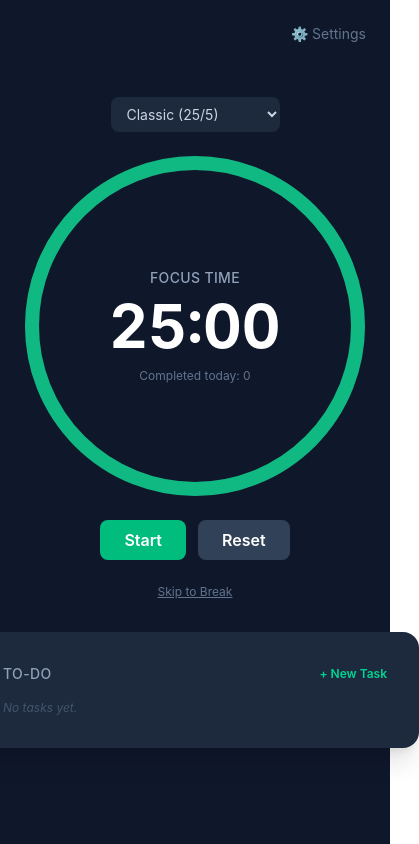
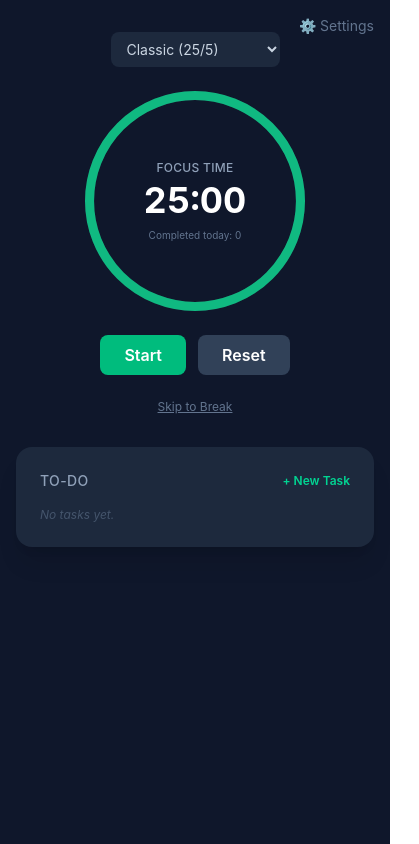
Before and after one commit to JFinne/PomodoroApp, a React (Vite) app: page / in a window 390 px wide. Shown: the whole page, 419 px wide, since content can reach past the window. Built offline with nearby package versions, Linux system fonts and the light colour scheme.

Commit message:
Updated responsive design, as well as shifted the Timer up further on the screen. Updated circular progress bar logic.

```diff
--- a/src/components/Layout/Dashboard.tsx
+++ b/src/components/Layout/Dashboard.tsx
@@ -3,6 +3,12 @@ import useLocalStorage from '../../hooks/useLocalStorage';
 import Timer from '../Timer/Timer';
 import TodoList from '../TodoList/TodoList';
 
+/**
+ * AddonMenu is gone from here — toggling now happens in
+ * Settings via AddonSettings.tsx. Dashboard's job is now just
+ * to READ openPanels (not manage the toggle UI) and render
+ * whatever's currently turned on.
+ */
 function Dashboard() {
   const [openPanels] = useLocalStorage<Record<string, boolean>>(
     'openPanels',
@@ -10,11 +16,17 @@ function Dashboard() {
   );
 
   return (
-    <div className="min-h-screen bg-slate-900 flex flex-col items-center justify-center gap-8 p-6 relative">
+    // Changed from vertically-centered (justify-center) to
+    // top-aligned. The padding-top scales up at larger
+    // breakpoints (sm/lg) so the timer sits progressively higher
+    // relative to viewport on bigger screens, without crowding
+    // the top edge on small phones where vertical space is
+    // already tight.
+    <div className="min-h-screen bg-slate-900 flex flex-col items-center gap-8 px-4 pt-8 sm:pt-12 lg:pt-16 pb-10 relative">
       <Link
         to="/settings"
         aria-label="Open settings"
-        className="absolute top-6 right-6 text-slate-500 hover:text-slate-300 text-sm transition-colors"
+        className="absolute top-4 right-4 sm:top-6 sm:right-6 text-slate-500 hover:text-slate-300 text-sm transition-colors"
       >
         ⚙ Settings
       </Link>
--- a/src/components/Timer/CircularProgress.tsx
+++ b/src/components/Timer/CircularProgress.tsx
@@ -1,51 +1,59 @@
 import type { ReactNode } from 'react';
 
 interface CircularProgressProps {
-  progress: number;    // 0 (empty) to 1 (full)
-  size?: number;        // diameter in pixels
+  progress: number;
+  viewBoxSize?: number;   // internal coordinate system size — affects stroke math only, NOT actual rendered size
   strokeWidth?: number;
   trackColor?: string;
   progressColor?: string;
-  children?: ReactNode;  // content rendered in the center (the time text)
+  children?: ReactNode;
 }
 
 function CircularProgress({
   progress,
-  size = 320,
+  viewBoxSize = 340,
   strokeWidth = 12,
-  trackColor = '#1e293b',   // slate-800
-  progressColor = '#10b981', // emerald-500
+  trackColor = '#1e293b',
+  progressColor = '#10b981',
   children,
 }: CircularProgressProps) {
-  // Radius has to account for stroke width, or the ring's edge
-  // gets clipped by the SVG's own boundary.
-  const radius = (size - strokeWidth) / 2;
+  const radius = (viewBoxSize - strokeWidth) / 2;
   const circumference = 2 * Math.PI * radius;
-
-  // Clamp progress to [0, 1] defensively — a stray negative or
-  // >1 value (e.g. from a bug elsewhere) would otherwise draw a
-  // visually broken ring instead of just capping sensibly.
   const clampedProgress = Math.min(1, Math.max(0, progress));
   const dashOffset = circumference * (1 - clampedProgress);
 
   return (
-    // relative positioning lets us absolutely-center the
-    // children (time text) directly on top of the SVG ring.
-    <div className="relative" style={{ width: size, height: size }}>
-      <svg width={size} height={size} className="-rotate-90">
-        {/* Track: the full, dim background ring */}
+    // THE RESPONSIVE PART: actual rendered size is controlled
+    // here, via Tailwind width classes that change per breakpoint,
+    // combined with aspect-square to keep it a perfect circle at
+    // any size. This div's real pixel size can be anything — the
+    // SVG inside will scale to fill it because of viewBox (below),
+    // without needing to touch any of the stroke-dashoffset math.
+    <div className="relative w-[70vw] max-w-[220px] sm:max-w-[280px] lg:max-w-[340px] aspect-square mx-auto">
+      {/* viewBox defines an internal coordinate system independent
+          of the SVG's actual rendered pixel size. We draw the
+          circle using viewBoxSize-based coordinates (same as
+          before), and width="100%"/height="100%" tells the SVG to
+          stretch that coordinate system to fill whatever size its
+          parent div actually renders at — that's what makes the
+          ring scale smoothly across breakpoints for free. */}
+      <svg
+        viewBox={`0 0 ${viewBoxSize} ${viewBoxSize}`}
+        width="100%"
+        height="100%"
+        className="-rotate-90"
+      >
         <circle
-          cx={size / 2}
-          cy={size / 2}
+          cx={viewBoxSize / 2}
+          cy={viewBoxSize / 2}
           r={radius}
           fill="none"
           stroke={trackColor}
           strokeWidth={strokeWidth}
         />
-        {/* Progress: drawn on top, animates via dashoffset */}
         <circle
-          cx={size / 2}
-          cy={size / 2}
+          cx={viewBoxSize / 2}
+          cy={viewBoxSize / 2}
           r={radius}
           fill="none"
           stroke={progressColor}
@@ -57,8 +65,6 @@ function CircularProgress({
         />
       </svg>
 
-      {/* Centered content sits in a separate absolutely-positioned
-          div, layered on top of the SVG via the parent's `relative`. */}
       <div className="absolute inset-0 flex items-center justify-center">
         {children}
       </div>
--- a/src/components/Timer/Timer.tsx
+++ b/src/components/Timer/Timer.tsx
@@ -55,15 +55,15 @@ function Timer() {
         ))}
       </select>
 
-      <CircularProgress progress={progress} size={340} strokeWidth={14}>
-        <div className="flex flex-col items-center">
-          <span className="text-slate-400 text-sm font-medium uppercase tracking-wide mb-2">
+      <CircularProgress progress={progress} viewBoxSize={340} strokeWidth={14}>
+        <div className="flex flex-col items-center px-2">
+          <span className="text-slate-400 text-xs sm:text-sm font-medium uppercase tracking-wide mb-1 sm:mb-2 text-center">
             {sessionLabels[sessionType]}
           </span>
-          <span className="text-white text-6xl font-bold tabular-nums">
+          <span className="text-white text-4xl sm:text-5xl lg:text-6xl font-bold tabular-nums">
             {formatTime(timeLeft)}
           </span>
-          <span className="text-slate-500 text-xs mt-3">
+          <span className="text-slate-500 text-[10px] sm:text-xs mt-2 sm:mt-3 text-center">
             Completed today: {completedWorkSessions}
           </span>
         </div>
--- a/src/components/TodoList/TodoList.tsx
+++ b/src/components/TodoList/TodoList.tsx
@@ -40,7 +40,12 @@ function TodoList() {
   }
 
   return (
-    <div className="bg-slate-800 rounded-2xl shadow-xl p-8 w-[28rem]">
+    // w-full lets it shrink to fit small phone screens (respecting
+    // the parent's horizontal padding), while max-w-[28rem] caps
+    // it at the same visual size as before on larger screens — so
+    // desktop looks identical to what you already had, but mobile
+    // no longer overflows the viewport.
+    <div className="bg-slate-800 rounded-2xl shadow-xl p-6 sm:p-8 w-full max-w-[28rem]">
       <div className="flex items-center justify-between mb-4">
         <h2 className="text-slate-400 text-sm font-medium uppercase tracking-wide">
           To-Do
```
